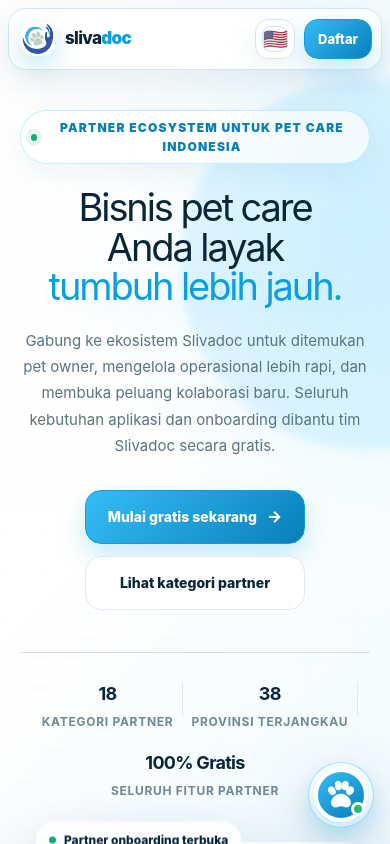
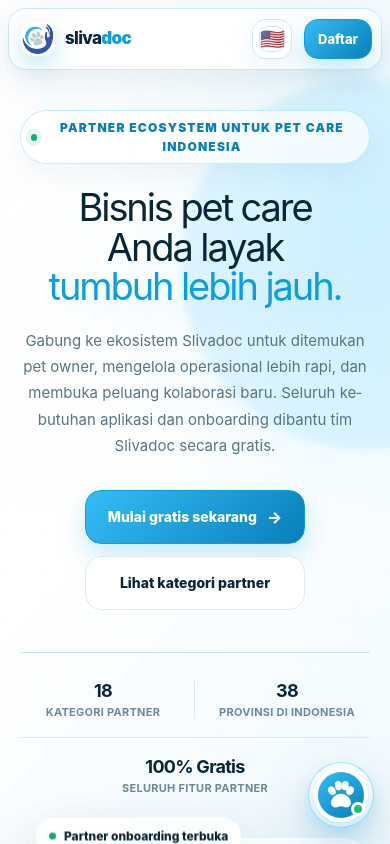
Before and after one commit to S-V2/slivadoc-partners, a Next.js app: page / in a window 390 px wide. Shown: the top 844 px of the page. Built offline with nearby package versions, Linux system fonts and the light colour scheme.

Commit message:
Improve translated copy responsiveness and coverage clarity

```diff
--- a/app/globals.css
+++ b/app/globals.css
@@ -771,6 +771,53 @@
   html[dir="rtl"] .language-menu { right: 10px; left: 10px; }
 }
 
+/* Keep translated copy readable without letting longer languages break the layout. */
+.partner-header { gap: clamp(12px,1.7vw,28px); }
+.partner-header nav { min-width: 0; gap: clamp(14px,1.6vw,25px); }
+.partner-header nav a, .header-cta { white-space: nowrap; }
+.language-menu { width: min(370px,calc(100vw - 24px)); }
+.language-menu-heading > span, .hero-copy, .section-heading, .benefit-intro, .registration-aside, .closing-cta > div { min-width: 0; }
+.language-menu-heading small { line-height: 1.4; }
+.language-option { grid-template-columns: 38px minmax(0,1fr) 30px; }
+.language-option b, .language-option small { overflow: visible; text-overflow: clip; white-space: normal; overflow-wrap: anywhere; line-height: 1.35; }
+.hero-copy h1, .section-heading h2, .benefit-intro h2, .registration-aside h2, .closing-cta h2 { overflow-wrap: break-word; text-wrap: balance; hyphens: auto; }
+.hero-copy > p, .section-heading > p, .benefit-intro > p, .registration-aside > p, .category-card small, .benefit-grid p, .process-line p, .faq-list details p, .partner-footer p { overflow-wrap: anywhere; text-wrap: pretty; hyphens: auto; }
+.hero-actions .button-primary, .hero-actions .button-secondary, .button-white { height: auto; padding-top: 12px; padding-bottom: 12px; line-height: 1.3; text-align: center; white-space: normal; }
+.hero-proof { width: min(100%,600px); display: grid; grid-template-columns: repeat(3,minmax(0,1fr)); gap: 0; }
+.hero-proof span { min-width: 0; padding: 0 18px; }
+.hero-proof span:first-child { padding-left: 0; }
+.hero-proof span:last-child { padding-right: 0; }
+.hero-proof span:not(:last-child):after { top: 0; right: 0; height: 100%; }
+.hero-proof b { font-size: clamp(18px,1.8vw,22px); line-height: 1.2; overflow-wrap: anywhere; text-wrap: balance; }
+.hero-proof small { font-size: 11px; line-height: 1.4; letter-spacing: .04em; overflow-wrap: anywhere; text-wrap: balance; }
+
+@media (max-width: 1180px) {
+  .partner-header nav { display: none; }
+  .language-picker { margin-left: auto; }
+}
+
+@media (max-width: 780px) {
+  .language-menu { width: auto; }
+  .hero-proof { margin-right: auto; margin-left: auto; }
+  .hero-proof span { padding-right: 12px; padding-left: 12px; }
+  .hero-proof span:first-child { padding-left: 0; }
+  .hero-proof span:last-child { padding-right: 0; }
+}
+
+@media (max-width: 480px) {
+  .hero-proof { gap: 0; }
+  .hero-proof span { padding-right: 9px; padding-left: 9px; }
+  .hero-proof b { font-size: 18px; }
+  .hero-proof small { font-size: 11px; line-height: 1.35; letter-spacing: .025em; }
+}
+
+@media (max-width: 390px) {
+  .hero-proof { grid-template-columns: repeat(2,minmax(0,1fr)); row-gap: 18px; }
+  .hero-proof span:nth-child(2) { padding-right: 0; }
+  .hero-proof span:nth-child(2):after { display: none; }
+  .hero-proof span:last-child { grid-column: 1/-1; padding: 18px 0 0; border-top: 1px solid var(--line); }
+}
+
 @media (prefers-reduced-motion: reduce) {
   .hero-copy, .hero-visual, .card-discovery, .card-growth, .floating-pill, .hero-kicker i, .support-mascot i, .form-panel, .form-alert, .faq-list details p { animation: none !important; }
   @supports (animation-timeline: view()) {
--- a/app/partner-portal.tsx
+++ b/app/partner-portal.tsx
@@ -279,7 +279,7 @@
           </div>
           <div className="hero-proof">
             <span><b>18</b><small>Kategori partner</small></span>
-            <span><b>38</b><small>Provinsi terjangkau</small></span>
+            <span><b>38</b><small>Provinsi di Indonesia</small></span>
             <span><b>100% Gratis</b><small>Seluruh fitur partner</small></span>
           </div>
         </div>
```
Also changed, not shown: 2 other files (tests, documents, lock files or other folders).
